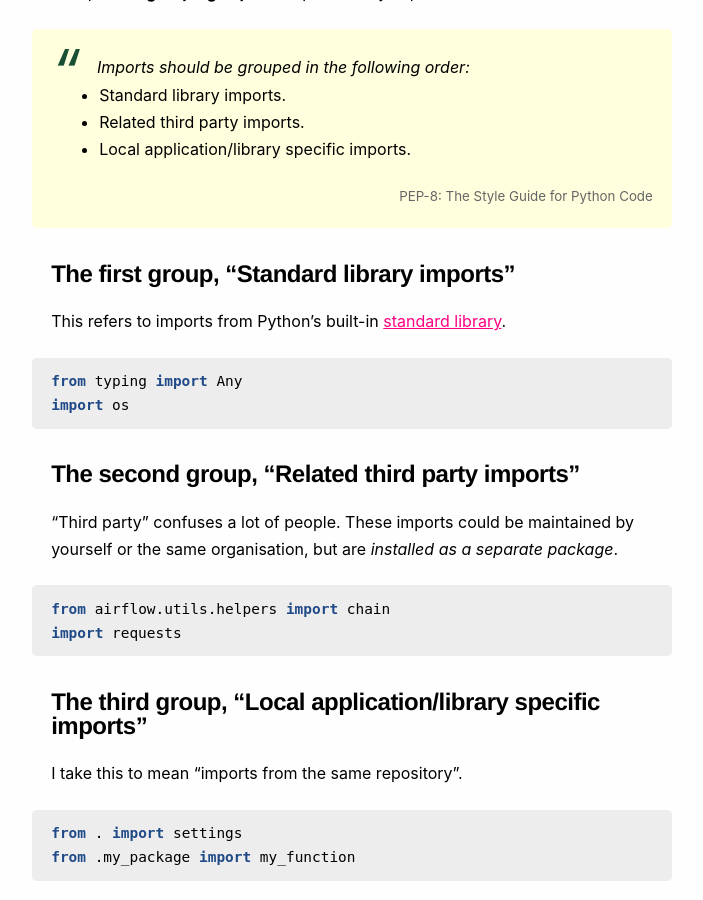
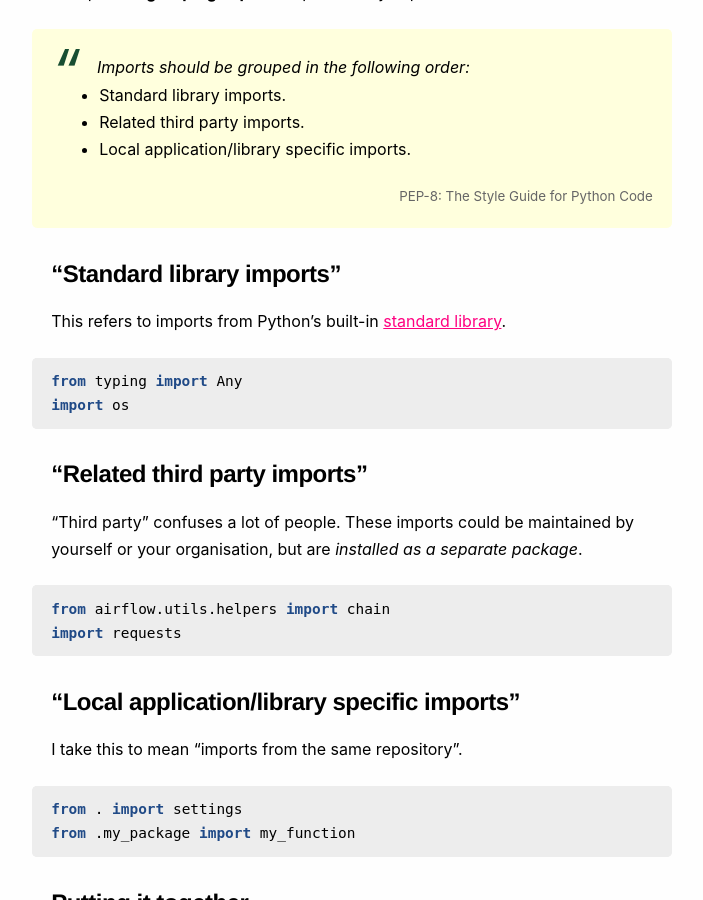
Before and after one commit to explodinglabs/explodinglabs.github.io, a Jekyll site: the page built from docs/_posts/python/2021-01-27-imports.markdown, in a window 1280 px wide and 900 px high, scrolled down 306 px. Shown: the whole window, without its empty margins (288-991 px from the left). Built offline with Jekyll 4.4.1, drawn with Linux system fonts in a browser that asks for light colours.

Commit message:
Update 2021-01-27-imports.markdown

````diff
--- a/docs/_posts/python/2021-01-27-imports.markdown
+++ b/docs/_posts/python/2021-01-27-imports.markdown
@@ -22,7 +22,7 @@ This part on **grouping imports** is particularly important.
 >
 > <cite>PEP-8: The Style Guide for Python Code</cite>
 
-## The first group, "Standard library imports"
+## "Standard library imports"
 
 This refers to imports from Python's built-in [standard library](https://docs.python.org/3/library/index.html).
 
@@ -31,11 +31,11 @@ from typing import Any
 import os
 ```
 
-## The second group, "Related third party imports"
+## "Related third party imports"
 
 "Third party"
 confuses a lot of people. These imports could be maintained by yourself or
-the same organisation, but are _installed as a
+your organisation, but are _installed as a
 separate package_.
 
 ```python
@@ -43,7 +43,7 @@ from airflow.utils.helpers import chain
 import requests
 ```
 
-## The third group, "Local application/library specific imports"
+## "Local application/library specific imports"
 
 I take this to mean "imports from the same repository".
 
````
